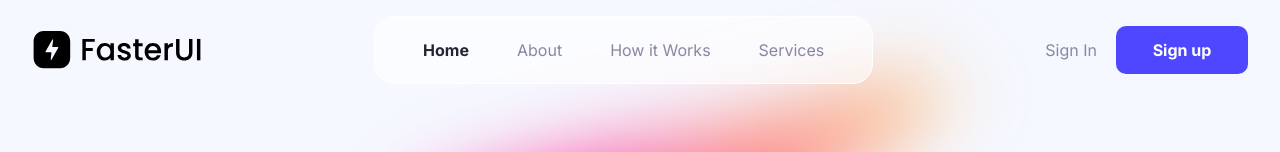
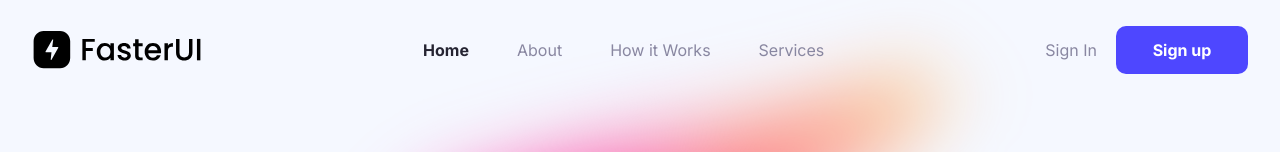
Before and after one commit to devwithfarshi/faster-ui, a Next.js app: page / in a window 1280 px wide. Shown: the top 152 px of the page. Built offline with nearby package versions, Linux system fonts and the light colour scheme.

Commit message:
🆙:update: Header bar interaction added

```diff
--- a/src/components/shared/Header/Navigation.jsx
+++ b/src/components/shared/Header/Navigation.jsx
@@ -3,12 +3,15 @@ import Button from "@/components/common/Button";
 import { routeHeaderData } from "@/data/route.data";
 import Link from "next/link";
 import { usePathname } from "next/navigation";
-const Navigation = () => {
+const Navigation = ({ largeNavigationUl }) => {
   const pathName = usePathname();
   const isActive = (path) => pathName === path;
   return (
     <>
-      <ul className="hidden w-[499px] lg:flex justify-center items-center gap-12 rounded-[20px] border border-white bg-white/60 h-full ">
+      <ul
+        ref={largeNavigationUl}
+        className="hidden w-[499px] lg:flex justify-center items-center gap-12 rounded-[20px] border border-white bg-white/60 h-full "
+      >
         {routeHeaderData.map((item) => (
           <li key={item.id}>
             <Link
--- a/src/components/shared/Header/index.jsx
+++ b/src/components/shared/Header/index.jsx
@@ -1,12 +1,43 @@
+"use client";
 import Container from "@/components/common/Container";
-
 import Image from "next/image";
 import Navigation from "./Navigation";
 import Link from "next/link";
 import MobileNav from "./MobileNav";
+import { useEffect, useRef, useState } from "react";
 const Header = () => {
+  const largeNavigationUl = useRef(null);
+  const [stickyNav, setStickyNav] = useState(false);
+
+  useEffect(() => {
+    const handleScroll = () => {
+      if (window.scrollY > 70) {
+        setStickyNav(true);
+      } else {
+        setStickyNav(false);
+      }
+    };
+    handleScroll();
+    window.addEventListener("scroll", handleScroll);
+    return () => window.removeEventListener("scroll", handleScroll);
+  }, []);
+  useEffect(() => {
+    if (!largeNavigationUl?.current) return;
+    const handleLargeNavigationStyle = () => {
+      largeNavigationUl.current.classList.toggle("border");
+      largeNavigationUl.current.classList.toggle("border-white");
+      largeNavigationUl.current.classList.toggle("bg-white/60");
+    };
+    handleLargeNavigationStyle();
+  }, [stickyNav]);
   return (
-    <header className="h-[68px] bg-transparent flex items-center absolute left-0 top-4 w-full z-40 ">
+    <header
+      className={`h-[68px] bg-transparent flex items-center fixed  left-0 duration-300 transition-all  w-full z-40 ${
+        stickyNav
+          ? " border-b shadow-xl border-b-white bg-white/80 backdrop-blur-md top-0"
+          : "top-4"
+      } `}
+    >
       <Container className="w-full h-full">
         <div className="flex items-center justify-between w-full h-full">
           <figure className="w-[150px] h-[35px] xl:w-[170px] xl:h-[37.29px] relative">
@@ -14,7 +45,7 @@ const Header = () => {
               <Image src="/logo.svg" alt="Logo" fill />
             </Link>
           </figure>
-          <Navigation />
+          <Navigation largeNavigationUl={largeNavigationUl} />
           <MobileNav />
         </div>
       </Container>
```
